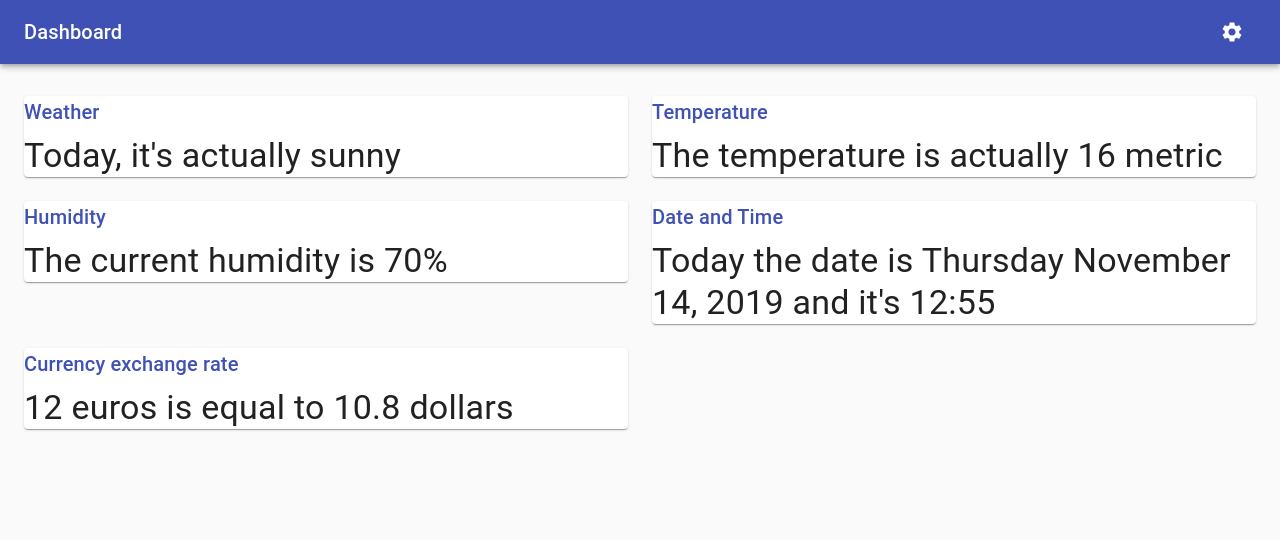
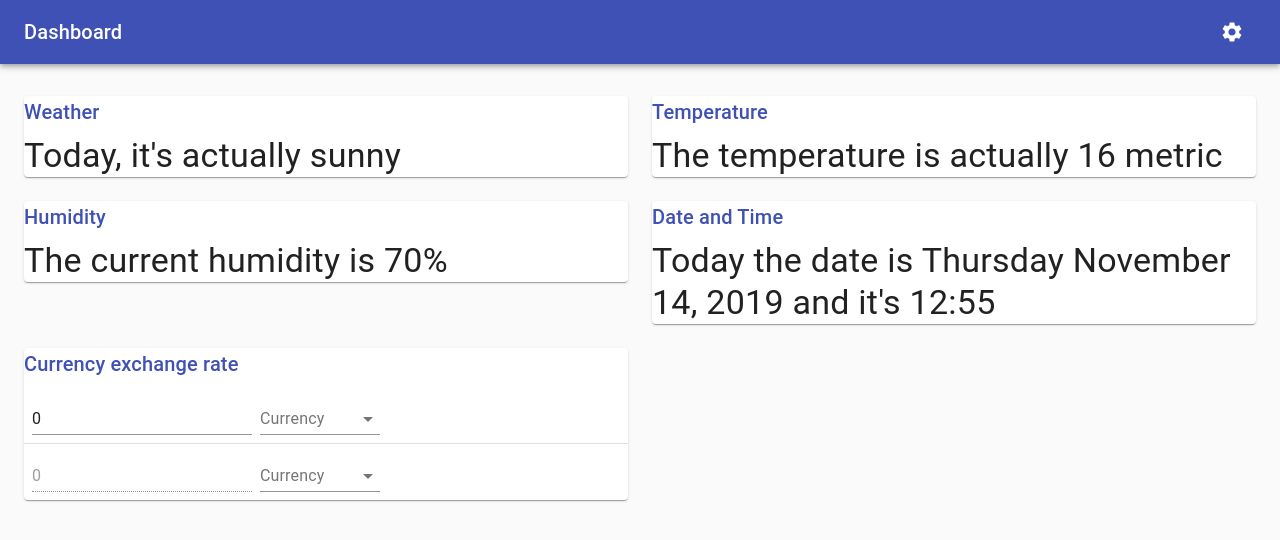
Before and after one commit to ngeorge-peillex/Dashboard, a Next.js app in the folder dashboard-app/: page /home in a window 1280 px wide. Shown: the top 540 px of the page. Built offline with nearby package versions, Linux system fonts and the light colour scheme.

Commit message:
feat: Adding settings for currency exchange widget.

```diff
--- a/dashboard-app/components/Currency.js
+++ b/dashboard-app/components/Currency.js
@@ -1,20 +1,94 @@
+import { FormControl } from '@material-ui/core'
+import { Typography } from '@material-ui/core/';
+import { makeStyles } from '@material-ui/core/styles';
+import InputLabel from '@material-ui/core/InputLabel';
+import MenuItem from '@material-ui/core/MenuItem';
+import FormHelperText from '@material-ui/core/FormHelperText';
+import TextField from '@material-ui/core/TextField'
+import Select from '@material-ui/core/Select';
+import { Divider } from '@material-ui/core'
+import Title from './Title';
 import React from 'react';
-import Typography from '@material-ui/core/Typography';
-import Title from './Title';
+
+const useStyles = makeStyles(theme => ({
+    formControl: {
+        marginLeft: 8,
+        minWidth: 120,
+    },
+    textField: {
+        marginLeft: 8,
+    }
+}));
 
 export default function Deposits() {
-  const baseCurrency = "euros";
-  const baseAmount = 12;
-  const wantedCurrency = "dollars"
-  const exchangeRate = 0.9
-  const wantedAmount = baseAmount * exchangeRate;
+    const classes = useStyles();
+    const [baseAmount, setBaseAmount] = React.useState(0);
+    const [wantedAmount, setWantedAmount] = React.useState(0);
+    const [baseCurrency, setBaseCurrency] = React.useState('');
+    const [wantedCurrency, setWantedCurrency] = React.useState('');
+    const [exchangeRate, setExchangeRate] = React.useState(0);
 
-  return (
-    <React.Fragment>
-      <Title>Currency exchange rate</Title>
-      <Typography component="p" variant="h4">
-          {baseAmount} {baseCurrency} is equal to {wantedAmount} {wantedCurrency}
-      </Typography>
-    </React.Fragment>
-  );
+    const handleChangeBase = event => {
+        setBaseCurrency(event.target.value);
+    };
+
+    const handleChangeWanted = event => {
+        setWantedCurrency(event.target.value);
+    };
+
+    const handleChangeBaseAmount = event => {
+        setBaseAmount(event.target.value);
+    };
+
+    return (
+        <React.Fragment>
+            <div>
+                <Title>Currency exchange rate</Title>
+                <TextField
+                    id="standard-basic"
+                    className={classes.textField}
+                    margin="normal"
+                    value={baseAmount}
+                    onChange={handleChangeBaseAmount}
+                />
+                <FormControl className={classes.formControl}>
+                    <InputLabel id="demo-simple-select-label">Currency</InputLabel>
+                    <Select
+                        labelId="demo-simple-select-label"
+                        id="demo-simple-select"
+                        value={baseCurrency}
+                        onChange={handleChangeBase}
+                    >
+                        <MenuItem value={10}>Ten</MenuItem>
+                        <MenuItem value={20}>Twenty</MenuItem>
+                        <MenuItem value={30}>Thirty</MenuItem>
+                    </Select>
+                </FormControl>
+                <Divider />
+            </div>
+            <div>
+                <TextField
+                    disabled
+                    id="standard-basic"
+                    className={classes.textField}
+                    margin="normal"
+                    value={wantedAmount}
+                >
+                </TextField>
+                <FormControl className={classes.formControl}>
+                    <InputLabel id="demo-simple-select-label">Currency</InputLabel>
+                    <Select
+                        labelId="demo-simple-select-label"
+                        id="demo-simple-select"
+                        value={wantedCurrency}
+                        onChange={handleChangeWanted}
+                    >
+                        <MenuItem value={10}>Ten</MenuItem>
+                        <MenuItem value={20}>Twenty</MenuItem>
+                        <MenuItem value={30}>Thirty</MenuItem>
+                    </Select>
+                </FormControl>
+            </div>
+        </React.Fragment>
+    );
 }
--- a/dashboard-app/pages/home.js
+++ b/dashboard-app/pages/home.js
@@ -68,7 +68,6 @@ const useStyles = makeStyles(theme => ({
     appBarSpacer: theme.mixins.toolbar,
     content: {
         flexGrow: 1,
-        height: '1000vh',
         overflow: 'auto',
     },
     container: {
```
